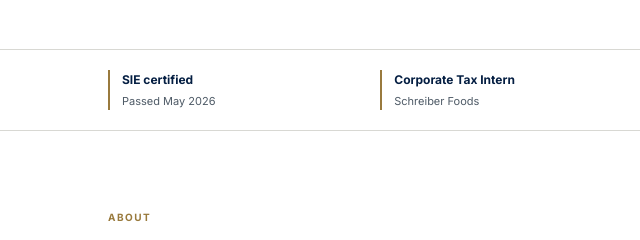
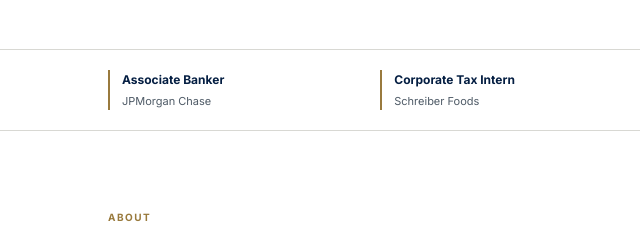
Before and after one commit to augustcurry/augustcurry.com, a plain HTML site: page index.html in a window 1280 px wide. Shown: the part 535-775 px from the top of the page, 0-640 px from the left. Drawn offline with Linux system fonts and the light colour scheme.

Commit message:
Update landing page current position
Replace the SIE proof point with the current Associate Banker role at JPMorgan Chase.\n\nCo-authored-by: Copilot <223556219+Copilot@users.noreply.github.com>

```diff
--- a/index.html
+++ b/index.html
@@ -48,7 +48,7 @@
 
     <section class="proof-band" aria-label="Credentials">
       <div class="wrap proof-grid">
-        <div><strong>SIE certified</strong><span>Passed May 2026</span></div>
+        <div><strong>Associate Banker</strong><span>JPMorgan Chase</span></div>
         <div><strong>Corporate Tax Intern</strong><span>Schreiber Foods</span></div>
         <div><strong>Treasurer</strong><span>Student Finance Association</span></div>
         <div><strong>FinServ Foundation Fellow</strong><span>Professional mentorship</span></div>
```
